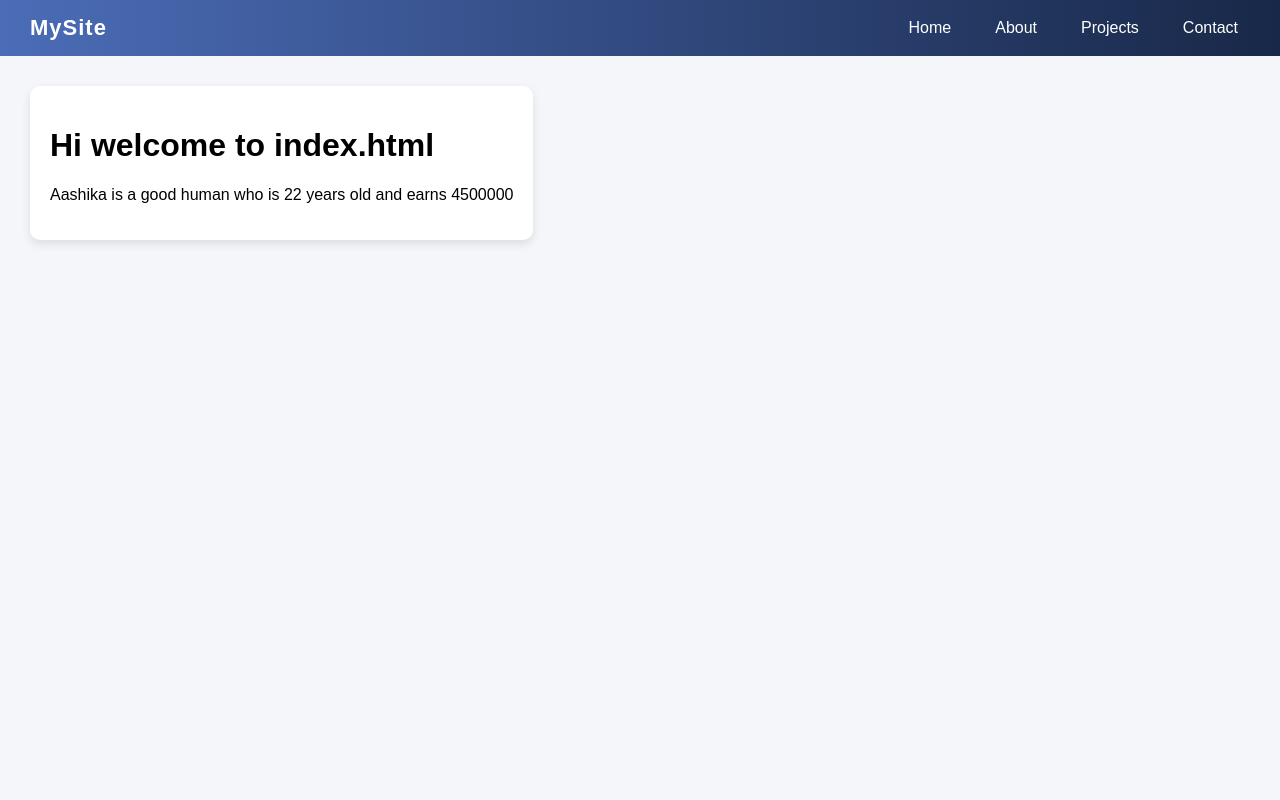
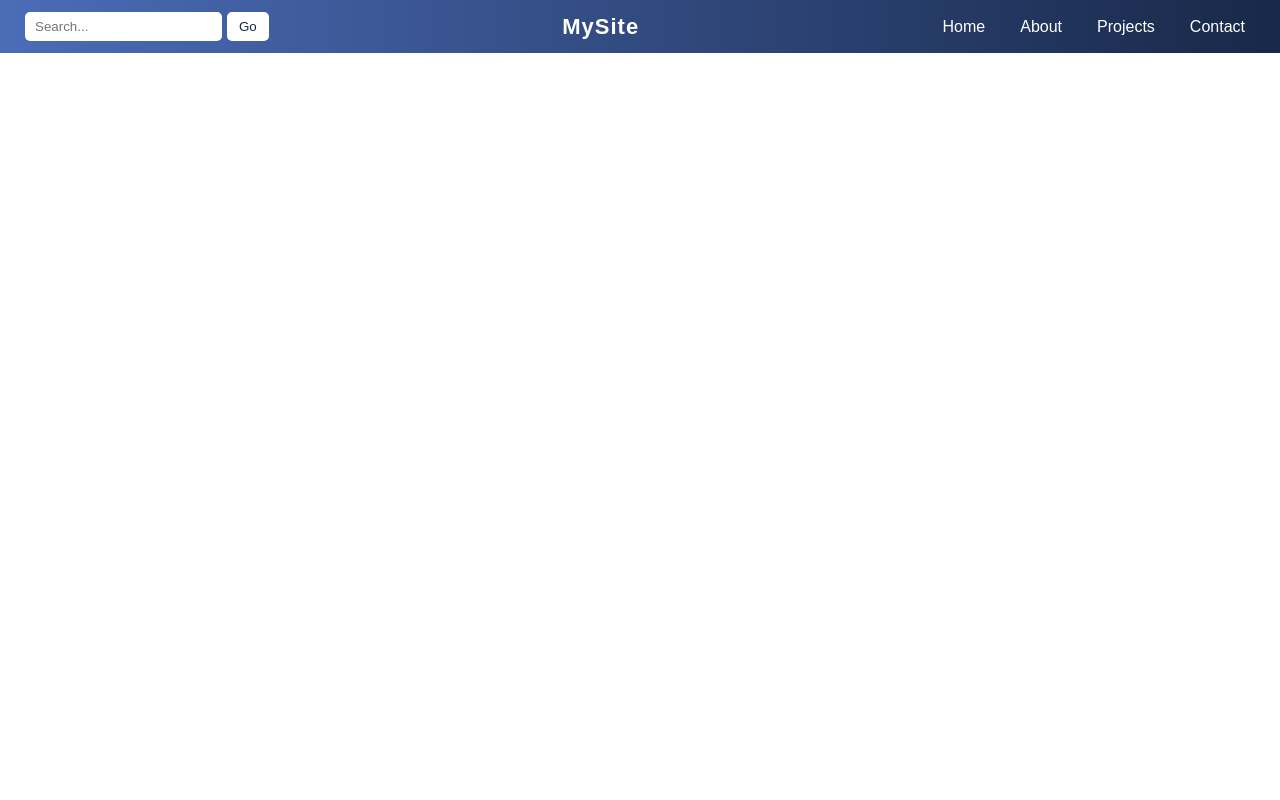
Before and after one commit to aashikaK/Django, a Django app: page / in a window 1280 px wide. Run offline with Django 5.2, Linux system fonts and the light colour scheme.

Commit message:
updated ndex.html fofr navbar

```diff
--- a/Hello/templates/index.html
+++ b/Hello/templates/index.html
@@ -1,12 +1,11 @@
 <html>
 <head>
-    <title>Index Page</title>
+    <title>Navbar Page</title>
 
     <style>
         body {
             margin: 0;
             font-family: Arial, sans-serif;
-            background: #f4f6f9;
         }
 
         /* Navbar */
@@ -15,77 +14,90 @@
             justify-content: space-between;
             align-items: center;
             background: linear-gradient(90deg, #4b6cb7, #182848);
-            padding: 15px 30px;
+            padding: 12px 25px;
             color: white;
         }
 
+        /* Left side (search) */
+        .search-box {
+            display: flex;
+            align-items: center;
+        }
+
+        .search-box input {
+            padding: 7px 10px;
+            border: none;
+            border-radius: 5px;
+            outline: none;
+        }
+
+        .search-box button {
+            margin-left: 5px;
+            padding: 7px 12px;
+            border: none;
+            border-radius: 5px;
+            background: white;
+            color: #182848;
+            cursor: pointer;
+            transition: 0.3s;
+        }
+
+        .search-box button:hover {
+            background: #ddd;
+        }
+
+        /* Center logo */
         .logo {
             font-size: 22px;
             font-weight: bold;
             letter-spacing: 1px;
         }
 
+        /* Right side links */
         .nav-links {
             list-style: none;
             display: flex;
-            gap: 20px;
+            gap: 15px;
             margin: 0;
+            padding: 0;
         }
 
-        .nav-links li {
-            display: inline;
-        }
-
-        .nav-links a {
+        .nav-links li a {
             text-decoration: none;
             color: white;
-            padding: 8px 12px;
+            padding: 7px 10px;
             border-radius: 5px;
             transition: 0.3s;
         }
 
-        .nav-links a:hover {
+        .nav-links li a:hover {
             background: white;
             color: #182848;
-        }
-
-        /* Content */
-        .content {
-            padding: 30px;
-        }
-
-        .card {
-            background: white;
-            padding: 20px;
-            border-radius: 10px;
-            width: fit-content;
-            box-shadow: 0 4px 10px rgba(0,0,0,0.1);
         }
     </style>
 </head>
 
 <body>
 
-    <!-- Navbar -->
     <div class="navbar">
+
+        <!-- Left: Search -->
+        <div class="search-box">
+            <input type="text" placeholder="Search...">
+            <button>Go</button>
+        </div>
+
+        <!-- Center: Logo -->
         <div class="logo">MySite</div>
 
+        <!-- Right: Links -->
         <ul class="nav-links">
             <li><a href="#">Home</a></li>
             <li><a href="#">About</a></li>
             <li><a href="#">Projects</a></li>
             <li><a href="#">Contact</a></li>
         </ul>
-    </div>
 
-    <!-- Content -->
-    <div class="content">
-        <div class="card">
-            <h1>Hi welcome to index.html</h1>
-            <p>
-                {{name}} is a good human who is {{age}} years old and earns {{salary}}
-            </p>
-        </div>
     </div>
 
 </body>
```
